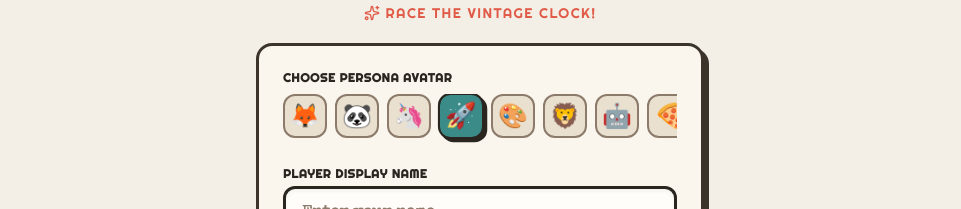
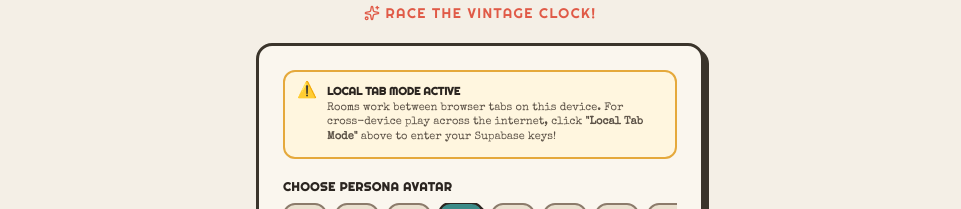
Before and after one commit to abeldaneesh/Draw_game, a React (Vite) app: page / in a window 1280 px wide. Shown: the part 205-414 px from the top of the page, without its empty margins (160-1121 px from the left). Built offline with nearby package versions, Linux system fonts and the light colour scheme; no server answers; a web font is replaced by a local one.

Commit message:
ui: add Local Tab Mode indicators and notices

```diff
--- a/src/components/Home.tsx
+++ b/src/components/Home.tsx
@@ -123,6 +123,19 @@ export const Home: React.FC<HomeProps> = ({
 
         {/* Parchment Setup Card */}
         <div className="retro-card p-6 space-y-5">
+          {!isSupabaseConfigured() && (
+            <div className="p-3 bg-[#FFF6DF] border-2 border-[#E5A93C] rounded-xl text-xs text-[#2B2520] font-typewriter flex items-start gap-2.5">
+              <span className="text-base leading-none">⚠️</span>
+              <div>
+                <p className="font-bold font-retro-heading text-[#2B2520] uppercase text-[11px]">
+                  Local Tab Mode Active
+                </p>
+                <p className="text-[11px] text-[#5C5247] mt-0.5">
+                  Rooms work between browser tabs on this device. For cross-device play across the internet, click <strong>"Local Tab Mode"</strong> above to enter your Supabase keys!
+                </p>
+              </div>
+            </div>
+          )}
           {/* Avatar Picker */}
           <div>
             <label className="block text-xs font-bold text-[#2B2520] uppercase tracking-wider mb-2 font-retro-heading">
--- a/src/components/Lobby.tsx
+++ b/src/components/Lobby.tsx
@@ -83,6 +83,7 @@ export const Lobby: React.FC<LobbyProps> = ({
             <AudioToggle />
 
             {/* Copy Invite Link */}
+            <div className="flex flex-col items-end">
               <button
                 onClick={handleCopyLink}
                 className="retro-btn text-xs px-4 py-2 flex items-center gap-2"
@@ -99,6 +100,7 @@ export const Lobby: React.FC<LobbyProps> = ({
                   </>
                 )}
               </button>
+            </div>
           </div>
         </div>
 
```
Lines whose indentation alone changed are shown as unchanged.
